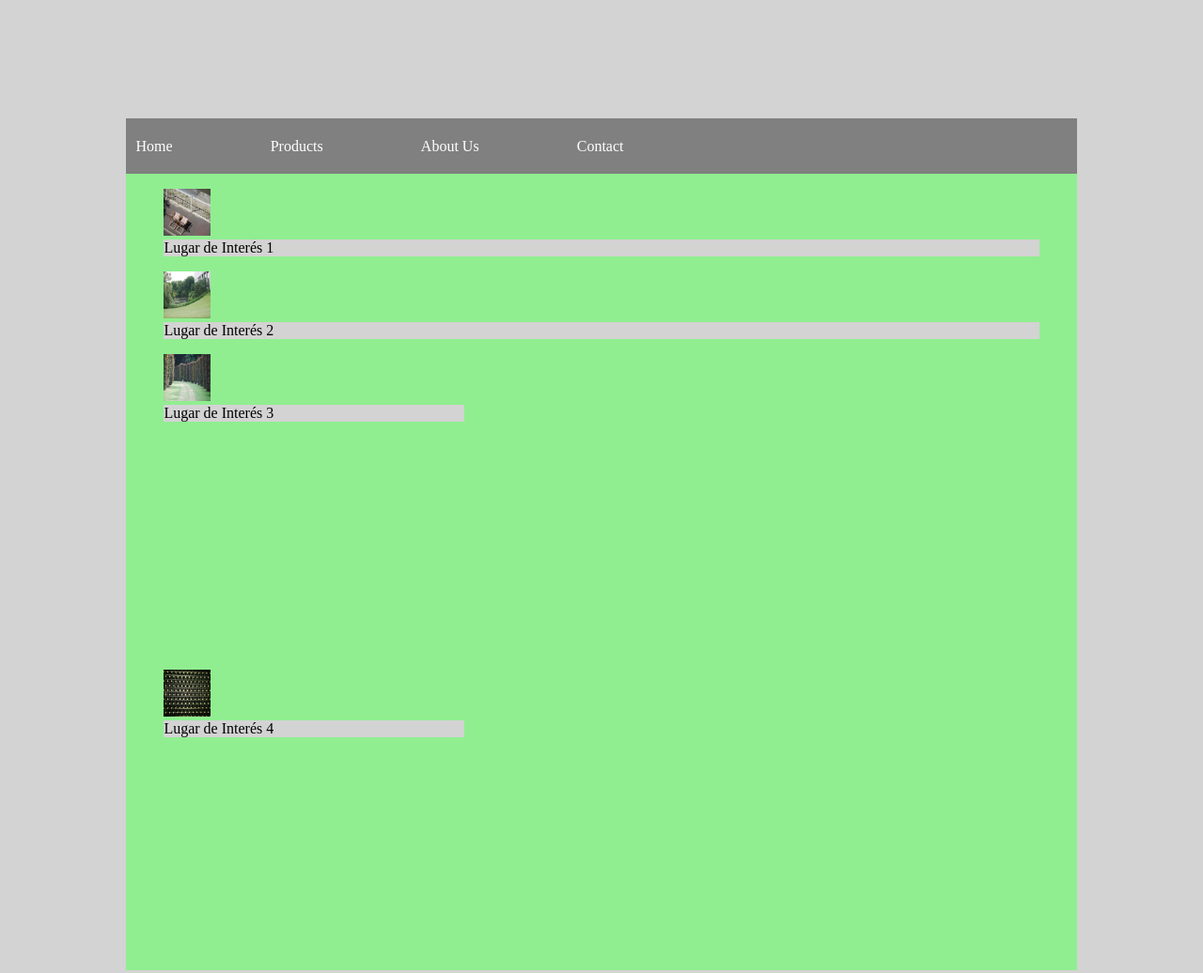
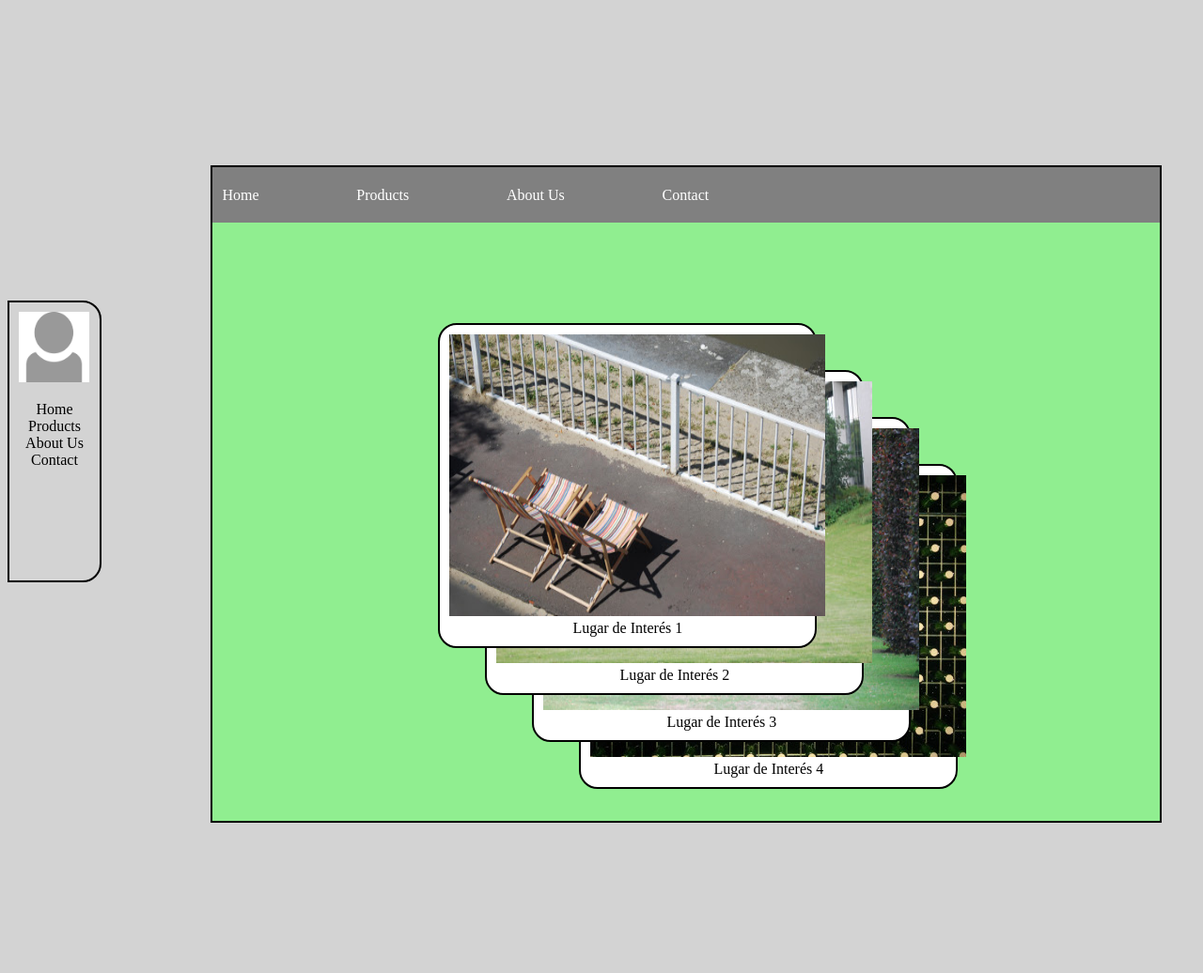
Before and after one commit to SergioGargoles/1EVAL_HTMLyCSS_APPWEB_2smrc_sergiogargoles, a plain HTML site: page web/Ejercicio maquetación/ejercicio.html in a window 1280 px wide. Shown: the top 1036 px of the page at 94% size. After the commit the page ends 953 px from the top, so only its background shows below. Drawn offline with Linux system fonts and the light colour scheme.

Commit message:
Práctica de maquetación

```diff
--- a/web/Ejercicio maquetación/estilos/estilos.css
+++ b/web/Ejercicio maquetación/estilos/estilos.css
@@ -13,51 +13,89 @@ div.nav-item {
     margin-right: 10%;
     color: white;
     background-color: grey;
+
 }
+
 nav{
     background-color: grey;
     padding-top: 2%;
     padding-bottom: 2%;
     padding-left: 1%;
+    top: 0;
+    position: sticky;
+    z-index: 5;
 
 }
 div.container{
     background-color: lightgreen;
-
+    border: 2px black solid;
+    width: 80%;
+    height: 700px;
+    position: relative;
+    top: 50px;
+    left: 90px;
 }
 figure{
-    background-color: lightgreen;
+    background-color: white;
+    padding: 10px;
+    border-radius: 20px;
+    border: 2px black solid;
+    width: 40%;
+    position: absolute;
+}
+figcaption{
+    background-color: white;
+    text-align: center;
 }
 
 .fixed-sidebar{
+    position: fixed;
     border: 2px black solid;
-    width: 20px;
+    width: 100px;
+    height: 300px;
+    padding: 10px 10px 10px 10px;
+    top: 40%;
+    border-bottom-right-radius: 20px;
+    border-top-right-radius: 20px ;
+}
+
+div.fixed-sidebar img{
+    width: 75px;
+    height: 75px;
+}
+
+div.fixed-sidebar ul{
+    list-style-type: none;
+    text-align: center;
+    padding: 0;
+}
+
+figure img{
+    width: 400px;
+    height: 300px;
+}
+
+#li1{
+    z-index: 4;
+    top: 150px;
+    left: 200px;
+}
+
+#li2{
+    z-index: 3;
+    top: 200px;
+    left: 250px;
 
 }
 
-div img{
-    width: 50px;
-    height: 50px;
-}
-
-#li1{
-
-    z-index: 4;
-}
-
-#li2{
-
-    z-index: 3;
-}
-
 #li3{
-    height: 20em;
-    width: 20em;
     z-index: 2;
+    top: 250px;
+    left: 300px;
 }
 
 #li4{
-    height: 20em;
-    width: 20em;
     z-index: 1;
+    top: 300px;
+    left: 350px;
 }
```
